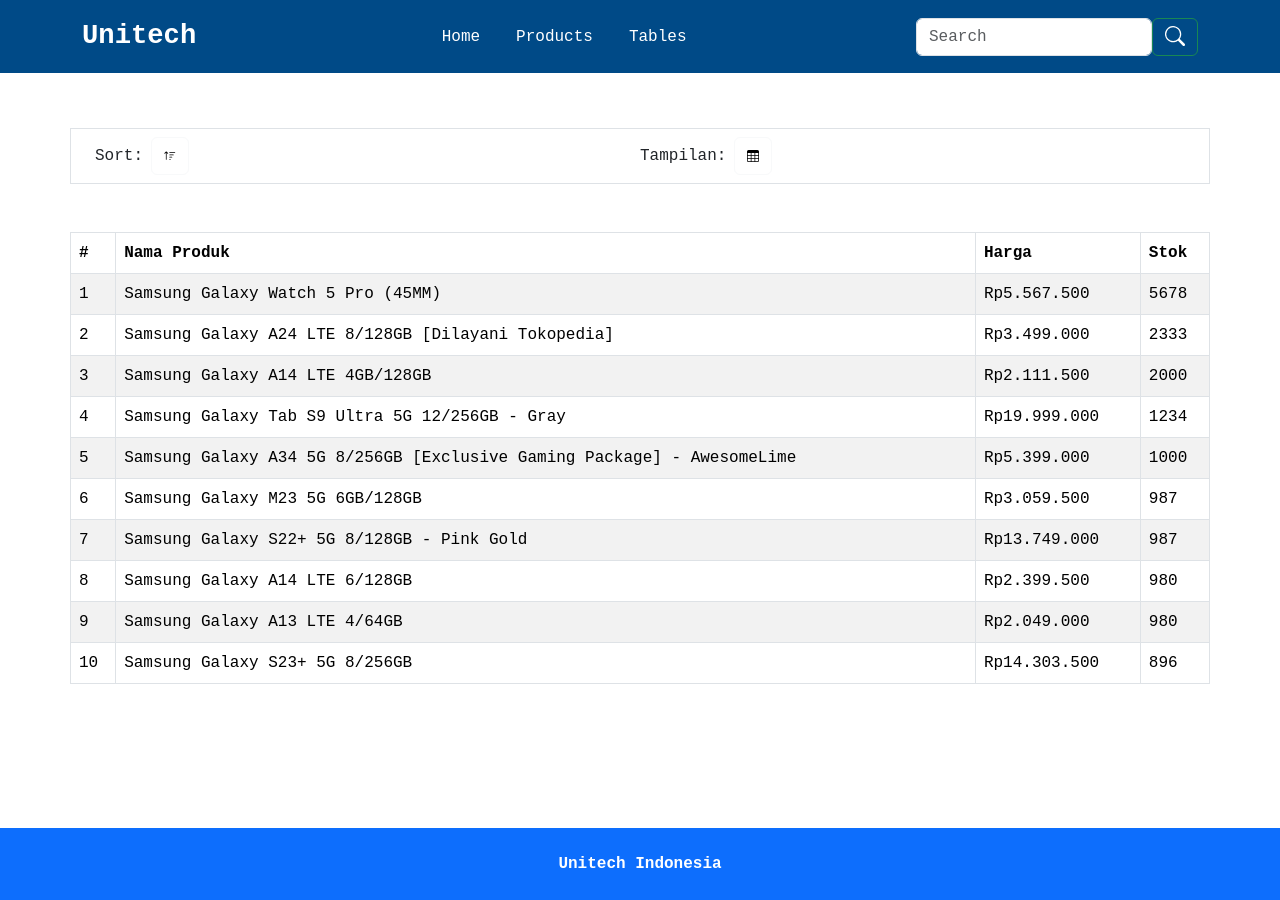
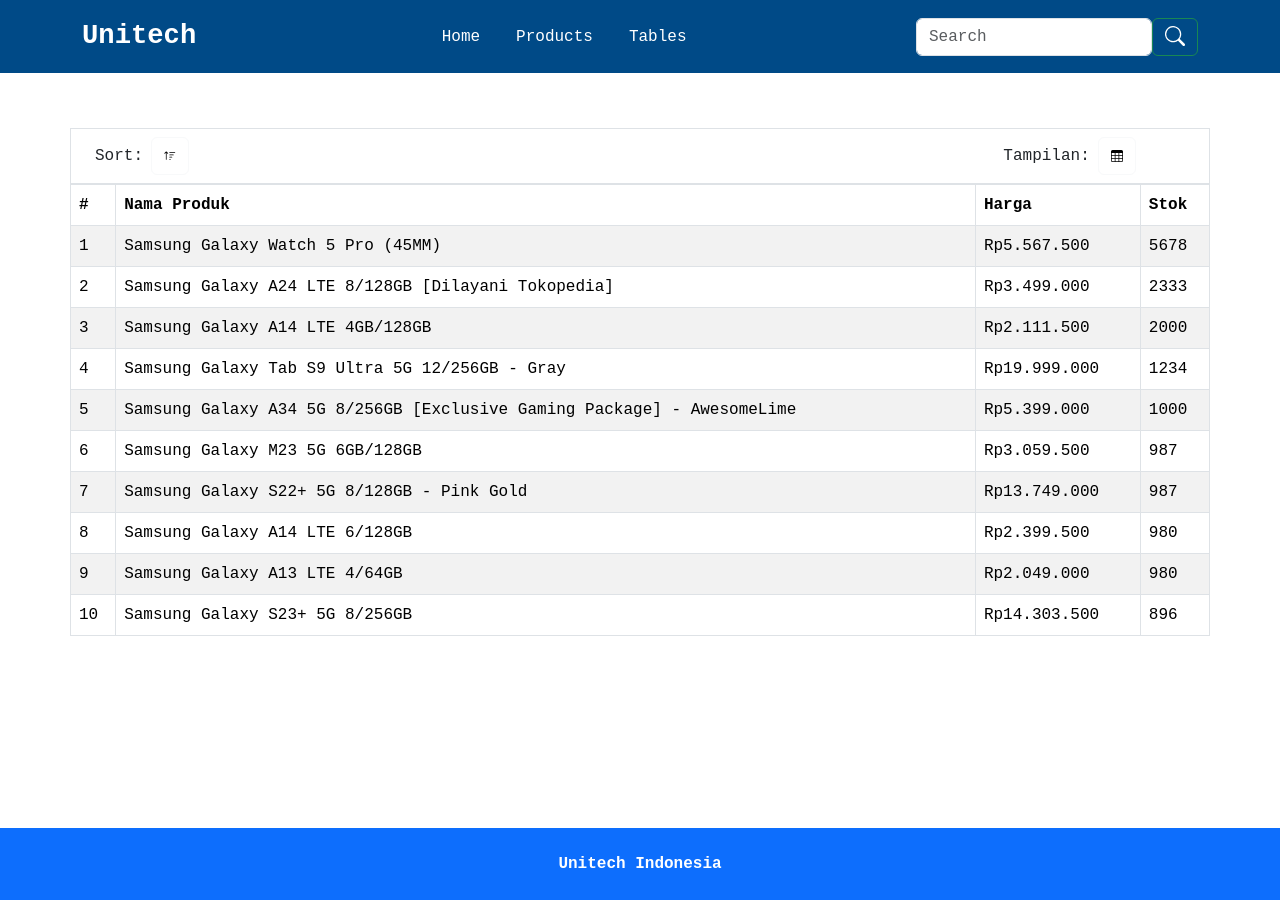
Before and after one commit to mochfarrel06/ecommerce-products, a React (Vite) app: page /tables in a window 1280 px wide. Built offline with nearby package versions, Linux system fonts and the light colour scheme.

Commit message:
memodifikasi table

```diff
--- a/src/layouts/footer/index.jsx
+++ b/src/layouts/footer/index.jsx
@@ -3,7 +3,7 @@ import {Col, Container, Row} from "react-bootstrap";
 
 const FooterComponent = () => {
   return (
-    <div className="bg-primary py-4">
+    <div className="bg-primary py-4 mt-5">
       <Container className="">
         <Row className="text-center">
           <Col className="text-white fw-semibold">Unitech Indonesia</Col>
--- a/src/pages/tables/index.jsx
+++ b/src/pages/tables/index.jsx
@@ -36,8 +36,8 @@ function TablesPage() {
 
   return (
     <Container className="products-app">
-      <Row className="mb-5 border px-4 py-2">
-        <Col>
+      <Row className="border px-4 py-2">
+        <Col md={2}>
           <span className="me-2">Sort:</span>
           <ButtonChange
             onClick={() => setShowLowStock(!showLowStock)}
@@ -46,7 +46,7 @@ function TablesPage() {
             icon2={<SortUp size={12} color="#000" />}
           />
         </Col>
-        <Col>
+        <Col md={2} className="">
           <span className="me-2">Tampilan:</span>
           <ButtonChange
             onClick={toggleView}
@@ -80,7 +80,7 @@ function TablesPage() {
               </tbody>
             </Table>
           ) : (
-            <ResponsiveContainer width="100%" height={400}>
+            <ResponsiveContainer width="100%" height={500} className="mt-5">
               <BarChart
                 data={topStockProducts}
                 margin={{top: 20, right: 30, left: 20, bottom: 5}}
```
